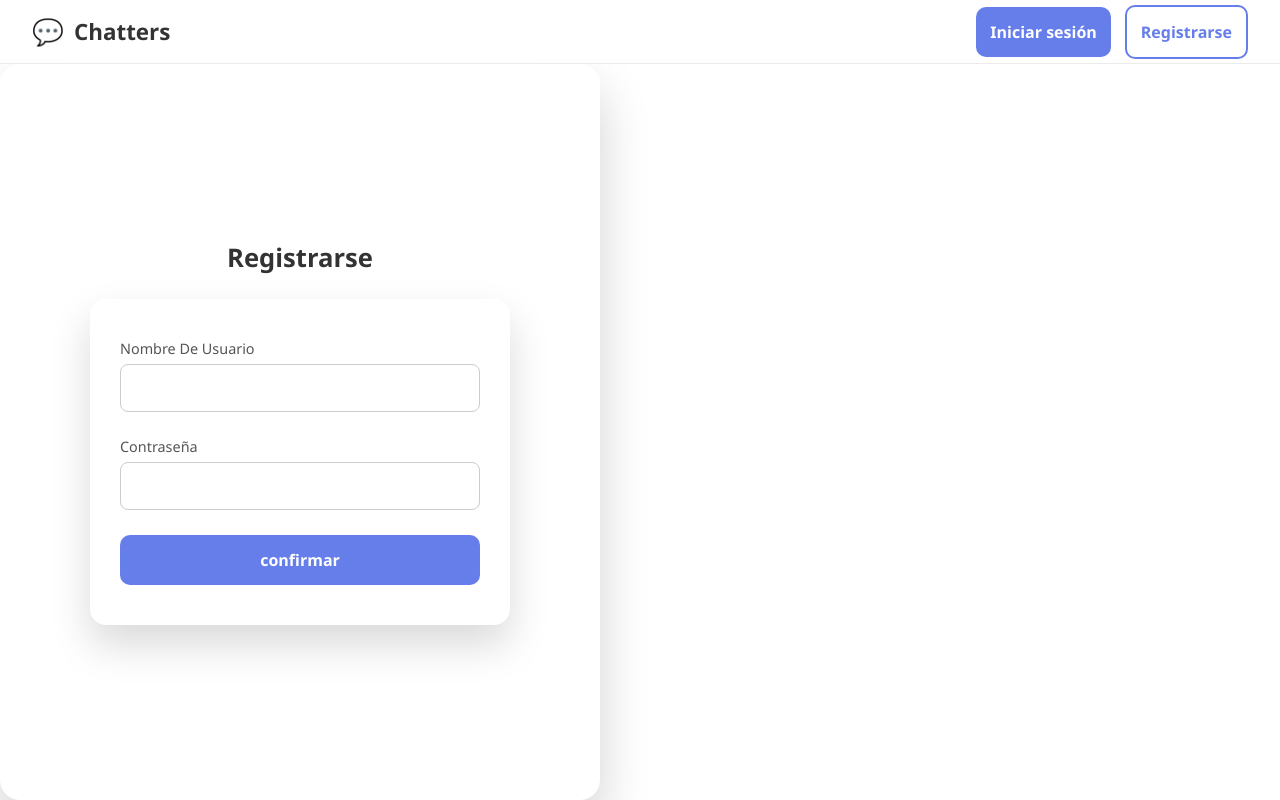
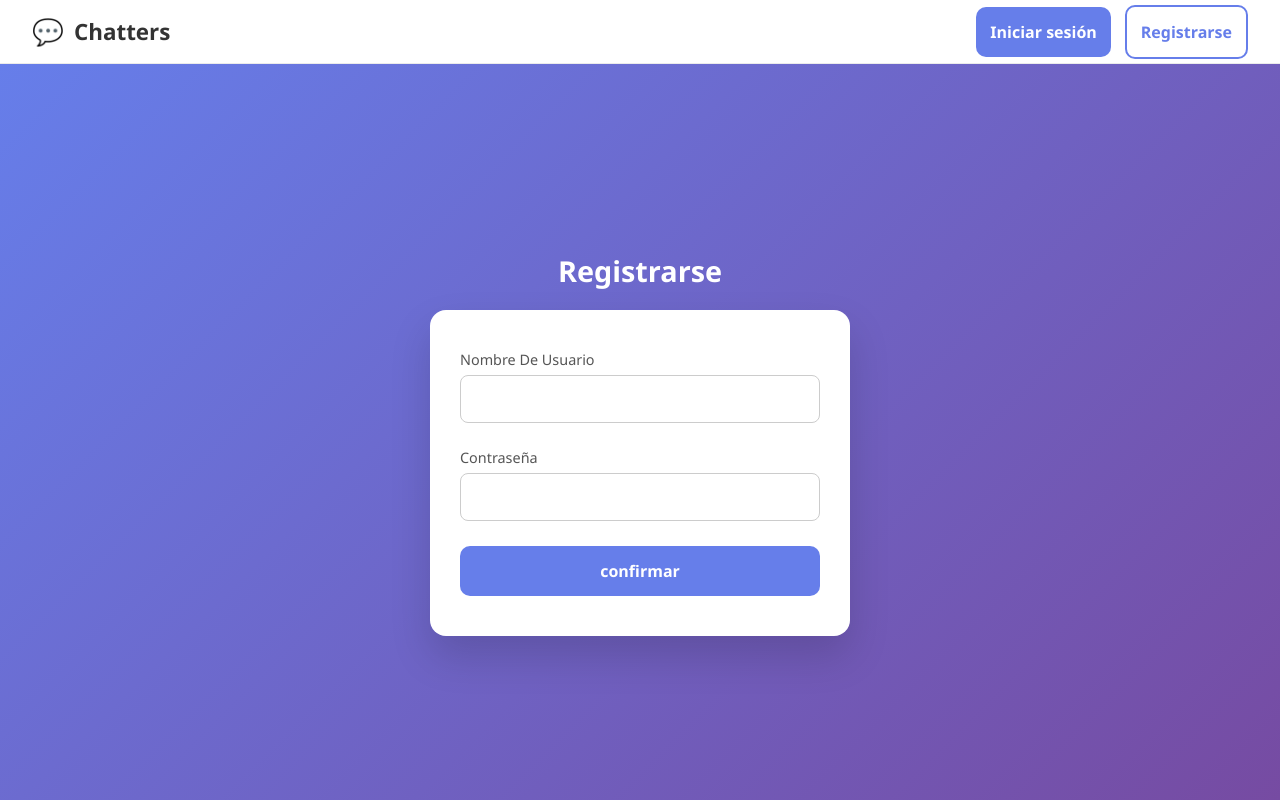
Before and after one commit to LucasFis/Ws-chat, a React (Create React App) app in the folder client/: page /register in a window 1280 px wide. Built offline with nearby package versions, Linux system fonts and the light colour scheme.

Commit message:
Arreglo register

```diff
--- a/client/src/components/register/Register.css
+++ b/client/src/components/register/Register.css
@@ -1,4 +1,4 @@
-.form-container {
+.reg-form-container {
     flex-direction: column;
     min-height: calc(100vh - 64px);
     width: 100%;
@@ -22,7 +22,7 @@
 }
 
 /* Título */
-.form-container h2 {
+.reg-form-container h2 {
     margin-bottom: 20px;
     color: white;
     font-size: 1.8rem;
@@ -31,14 +31,14 @@
 }
 
 /* Contenedor input */
-.single-input {
+.reg-single-input {
     display: flex;
     flex-direction: column;
     gap: 6px;
 }
 
 /* Labels */
-.single-input label {
+.reg-single-input label {
     font-size: 0.9rem;
     color: #555;
     font-weight: 500;
@@ -46,7 +46,7 @@
 }
 
 /* Inputs */
-.single-input input {
+.reg-single-input input {
     padding: 12px 14px;
     border-radius: 8px;
     border: 1px solid #ccc;
@@ -55,7 +55,7 @@
 }
 
 /* Focus bonito */
-.single-input input:focus {
+.reg-single-input input:focus {
     outline: none;
     border-color: #667eea;
     box-shadow: 0 0 0 3px rgba(102, 126, 234, 0.2);
--- a/client/src/components/register/Register.jsx
+++ b/client/src/components/register/Register.jsx
@@ -25,14 +25,14 @@ const Register = () => {
     }
 
     return (
-        <div className="form-container">
+        <div className="reg-form-container">
             <h2>Registrarse</h2>
             <form className="register-form" onSubmit={manejarSubmit}>
-                <div className="single-input">
+                <div className="reg-single-input">
                     <label htmlFor="username">nombre de usuario</label>
                     <input type="text" name="username"/>
                 </div>
-                <div className="single-input">
+                <div className="reg-single-input">
                     <label htmlFor="password">contraseña</label>
                     <input type="password" name="password"/>
                 </div>
```
